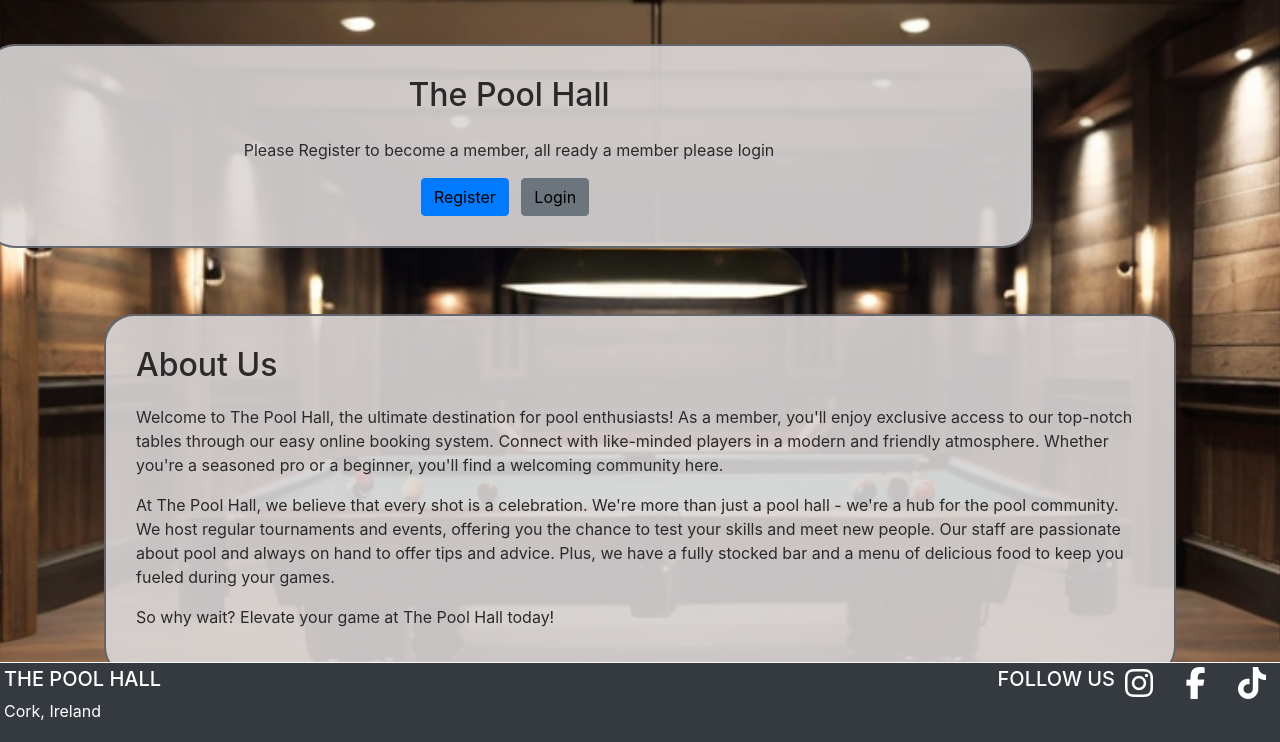
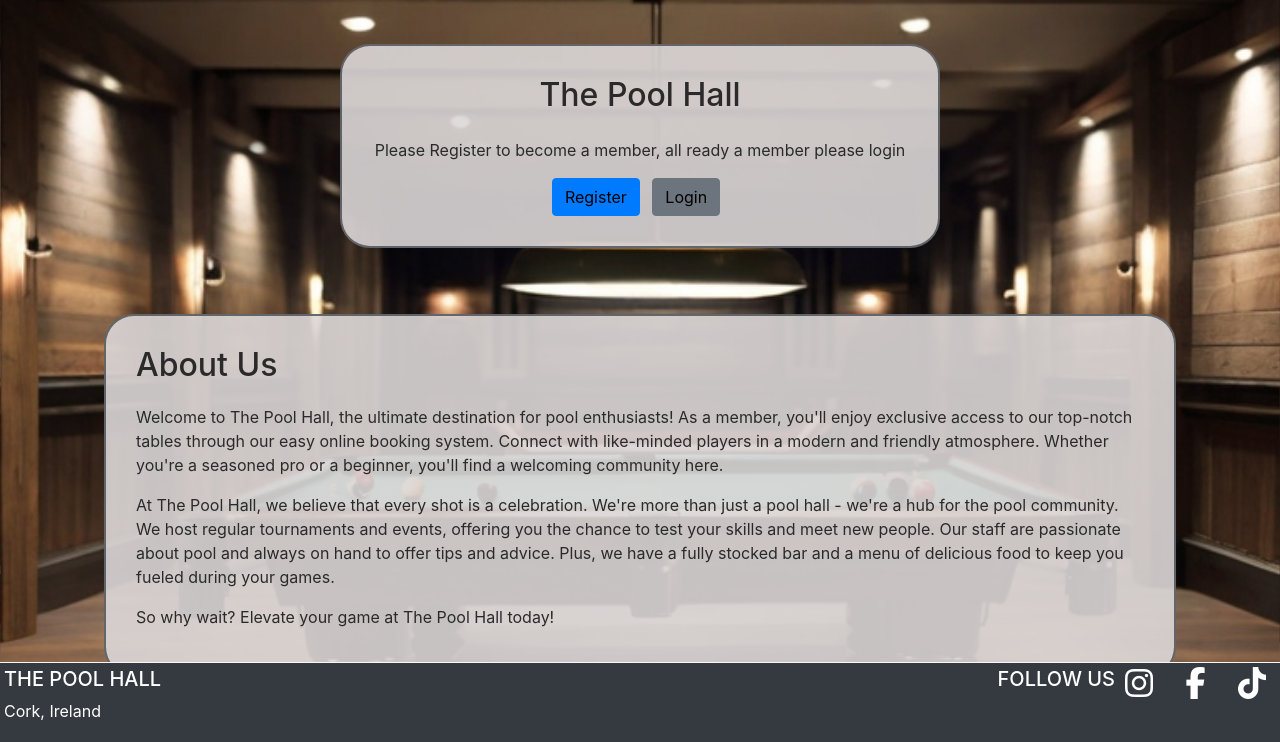
Before and after one commit to EdelCorbett/the-pool-hall, a Django app: page / in a window 1280 px wide. Shown: the part 57-799 px from the top of the page. Run offline with Django 3.2, Linux system fonts and the light colour scheme; some libraries are stand-ins or nearby versions.

Commit message:
Chnged size of registion div

```diff
--- a/templates/index.html
+++ b/templates/index.html
@@ -32,7 +32,7 @@
     </div>
     {% endif %}
     {% if not user.is_authenticated %}
-    <div class="card mb-3">
+    <div class=" card mb-3 mx-auto text-center" style="max-width: 600px">
         <div class="text-center">
             <h2 class="mb-4">The Pool Hall</h2>
             <p>Please Register to become a member, all ready a member please login </p>
```
